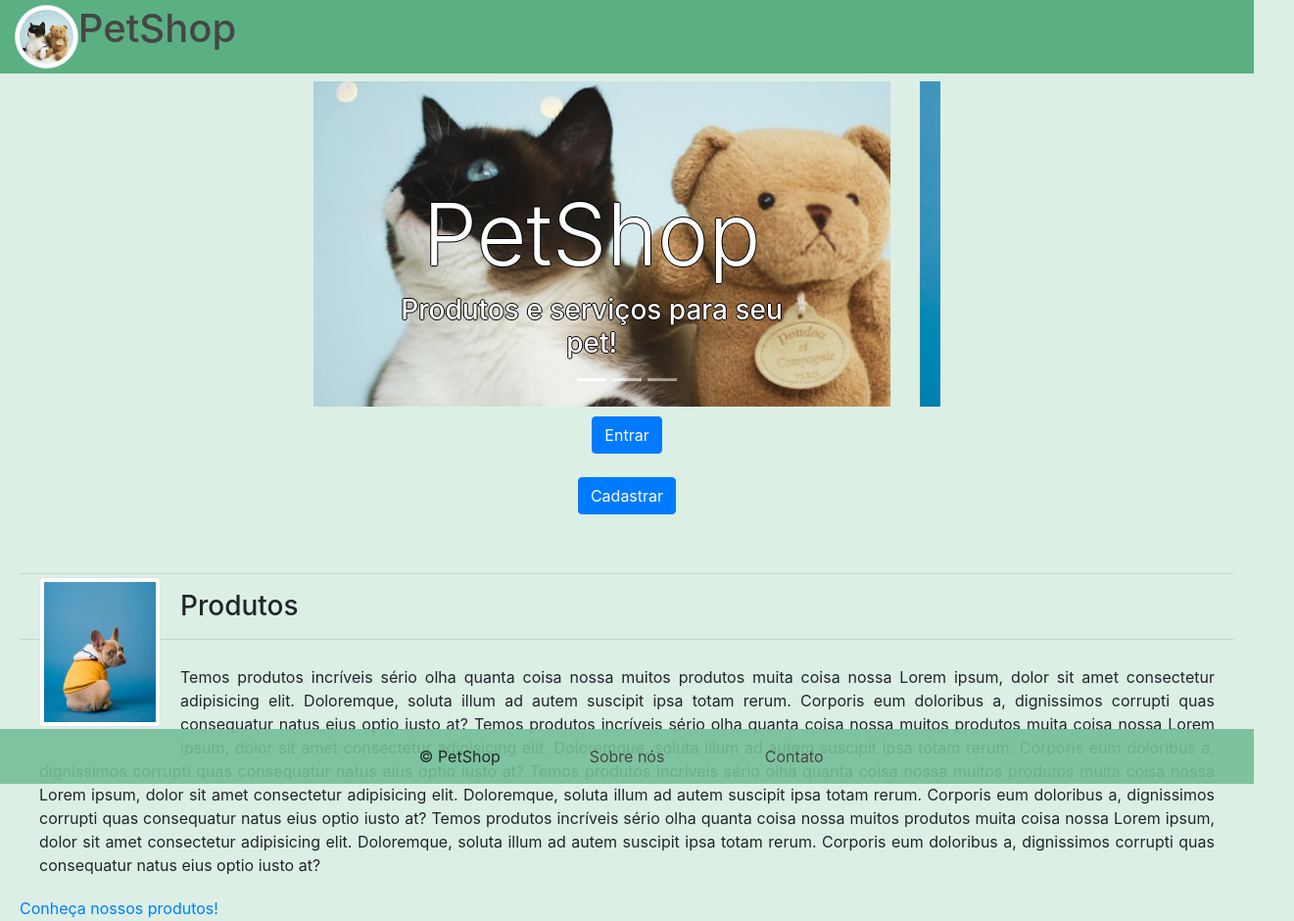
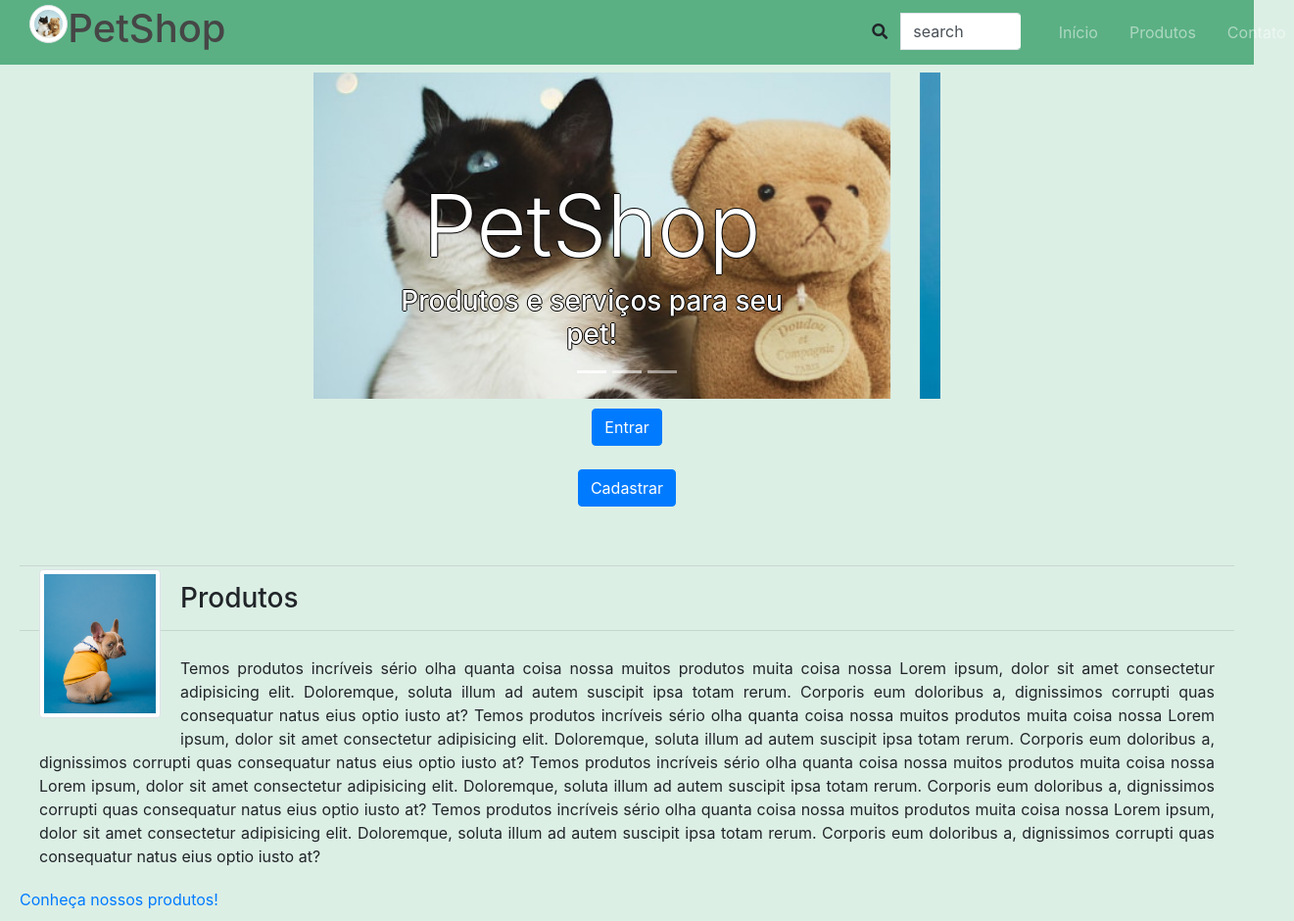
Before and after one commit to BrunoBaldissera/PetShop, a plain HTML site: page homepage.html in a window 1280 px wide. Shown: the top 940 px of the page at 98% size, 1321 px wide, since content can reach past the window. Drawn offline with nearby package versions, Linux system fonts and the light colour scheme.

Commit message:
footer e navbar finalizados

```diff
--- a/homepage.html
+++ b/homepage.html
@@ -7,8 +7,8 @@
 
     <!-- Bootstrap CSS -->
     <link rel="stylesheet" href="https://stackpath.bootstrapcdn.com/bootstrap/4.4.1/css/bootstrap.min.css" integrity="sha384-Vkoo8x4CGsO3+Hhxv8T/Q5PaXtkKtu6ug5TOeNV6gBiFeWPGFN9MuhOf23Q9Ifjh" crossorigin="anonymous">
-
     <!-- CSS -->
+     <link rel="stylesheet" href="https://pro.fontawesome.com/releases/v5.10.0/css/all.css" integrity="sha384-AYmEC3Yw5cVb3ZcuHtOA93w35dYTsvhLPVnYs9eStHfGJvOvKxVfELGroGkvsg+p" crossorigin="anonymous"/>
     <link rel="stylesheet" type="text/css" href="styles/homepage/homepage.css">
     <link rel="stylesheet" type="text/css" href="styles/app.css">
 
@@ -16,12 +16,33 @@
   </head>
 
   <body class="color5">
+
     <!-- NavBar -->
-    <nav id="navbar" class="navbar navbar-expand-md sticky-top">
-      <div class="container-fluid col-md color1">
-        <a class="navbar-brand" href="#"><img id="logo" class="img-responsive float-left img-thumbnail" src="images/homepage_logo.jpeg">
+    <nav id="navbar" class="navbar navbar-dark navbar-expand-md sticky-top">
+      <div class="container-fluid color1">
+        <a class="navbar-brand col-5" href="#"><img id="logo" class="img-responsive float-left img-thumbnail media" src="images/homepage_logo.jpeg">
           <h1 class="textColor2"> PetShop</h1>
         </a>
+        <button class="navbar-toggler float-right col-3 mr-5" type="button" data-toggle="collapse" data-target="#navbarResponsive">
+          <span class="navbar-toggler-icon"></span>
+        </button>
+        <div id="navbarResponsive" class="collapse navbar-collapse float-right col-4">
+          <ul class="navbar-nav">
+            <li class="nav-item col-6">
+              <div class="input-group">
+                <span class="input-group-append">
+                  <button class="btn" type="button">
+                    <i class="fa fa-search"></i>
+                  </button>
+                </span>
+                <input class="form-control py-2 border-right-0 border" type="search" value="search" placeholder="Buscar no site">
+              </div>
+            </li>
+            <li class="nav-item ml-3"><a class="nav-link" href="#">Início</a></li>
+            <li class="nav-item ml-3"><a class="nav-link" href="#">Produtos</a></li>
+            <li class="nav-item ml-3"><a class="nav-link" href="#">Contato</a></li>
+          </ul>
+        </div>
       </div>
     </nav>
 
@@ -205,16 +226,12 @@
     <hr>
 
     <!-- Footer -->
-    <div class="container">
-        <footer class="page-footer">
-          <div class="footer-copyright text-center py-3 fixed-bottom color2">
-            <div class="row" id="footerrow">
-              <div class="col-sm">© PetShop</div>
-              <div class="col-sm"><a href="#">Sobre nós</a></div>
-              <div class="col-sm"><a href="#">Contato</a></div>
-            </div>
-          </div>
-        </footer>
+    <div class="footer-copyright text-center container-fluid py-3 color2">
+      <div class="row" id="footerrow">
+        <div class="col-sm mt-1">© PetShop</div>
+        <div class="col-sm"><a href="#"><i class="fab fa-instagram fa-2x"></i></a></div>
+        <div class="col-sm"><a href="#"><i class="fab fa-facebook fa-2x"></i></a></div>
+      </div>
     </div>
 
     <!-- Optional JavaScript -->
--- a/styles/app.css
+++ b/styles/app.css
@@ -50,10 +50,6 @@
 	margin-right: 30%;
 }
 
-.page-footer > div {
-	background-color: rgba(116,190,151, 0.9);
-}
-
 #footerrow a{
 	text-decoration: none;
 	color: #464646;
```
Also changed, not shown: calendar.html (+31 -11 lines), template.html (+30 -13 lines).
